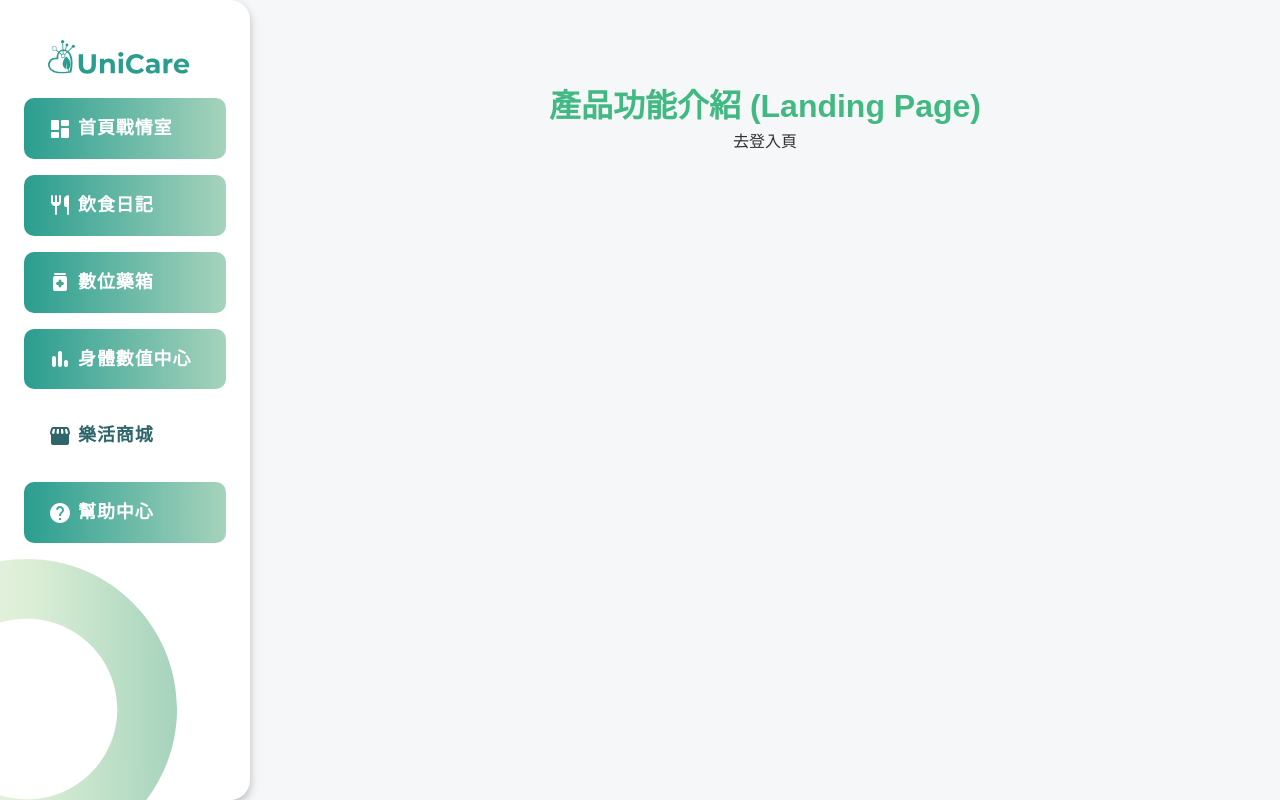
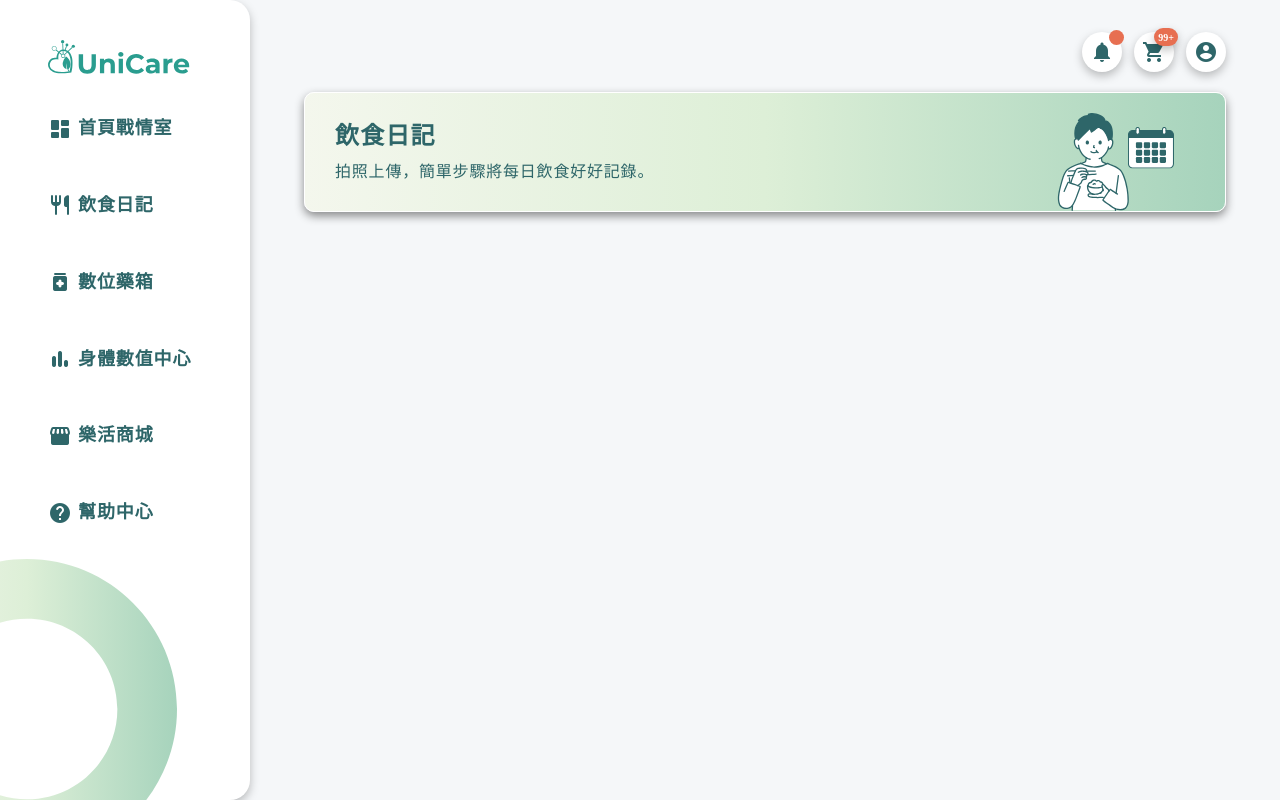
Before and after one commit to jc-1001/251228_team_project, a Vue app: page /DietLog in a window 1280 px wide. Before the commit this address led to /. Built offline with nearby package versions, Linux system fonts and the light colour scheme.

Commit message:
新增飲食日記連結、飲食日記頁面

```diff
--- a/src/router/index.js
+++ b/src/router/index.js
@@ -15,6 +15,13 @@ const routes = [
     path: '/HomeView',
     name: 'Home',
     component: () => import('@/views/client/HomeView.vue'),
+    meta: { showHeader: true },
+    meta: { showTopIcon: true },
+  },
+  {
+    path: '/DietLog',
+    name: 'Diet',
+    component: () => import('@/views/client/DietLog.vue'),
     meta: { showHeader: true },
     meta: { showTopIcon: true },
   },
--- a/src/views/client/DietLog.vue
+++ b/src/views/client/DietLog.vue
@@ -0,0 +1,14 @@
+<script setup>
+import TheHeader from '@/components/common/TheHeader.vue'
+</script>
+<template>
+    <div>
+        <TheHeader
+        title="飲食日記"
+        subtitle="拍照上傳，簡單步驟將每日飲食好好記錄。"
+        imageSrc="/src/assets/images/Banner_diary.svg"
+    />
+    <router-view />
+    </div>
+</template>
+<style lang="scss" scoped></style>
```
